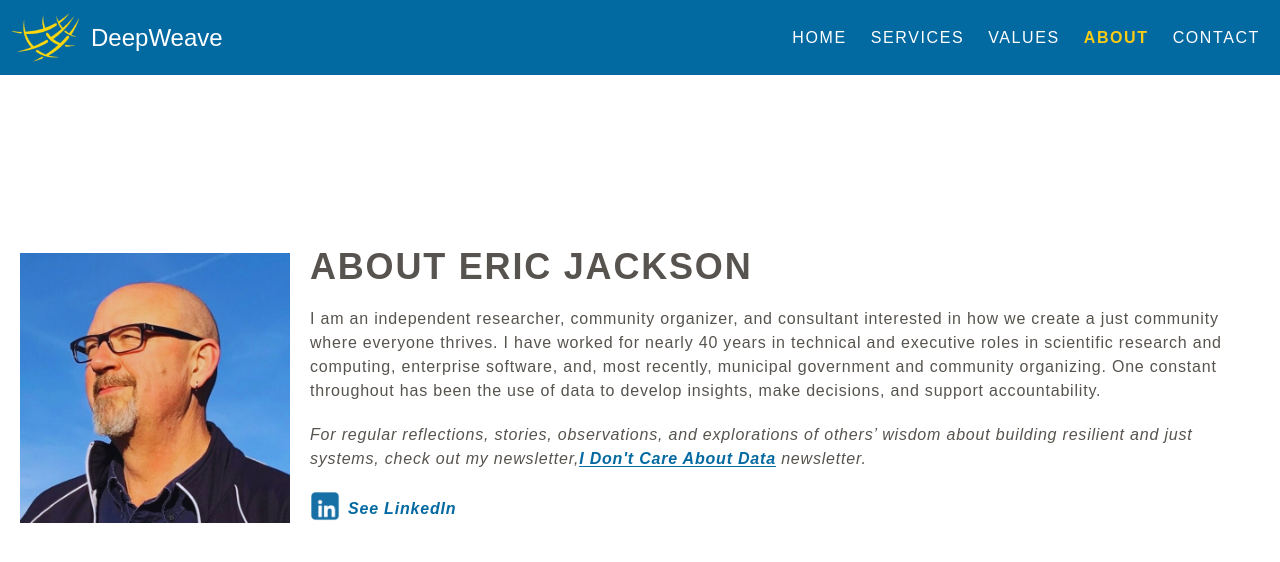
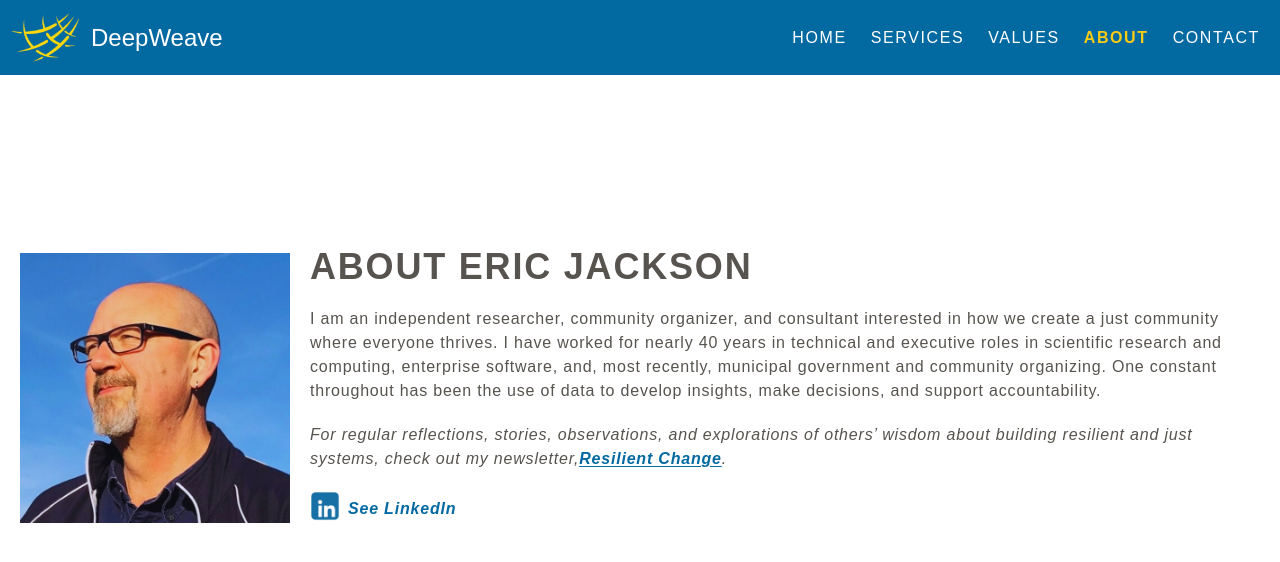
Before and after one commit to DeepWeave/deepweave-website, a Next.js app: page /about in a window 1280 px wide. Shown: the top 562 px of the page. Built offline with nearby package versions, Linux system fonts and the light colour scheme.

Commit message:
Update newsletter name

```diff
--- a/src/app/about/page.tsx
+++ b/src/app/about/page.tsx
@@ -32,8 +32,8 @@ export default function About() {
 						wisdom about building resilient and just systems, check out my newsletter,
 						<a href="https://deepweave.substack.com/" target="_blank" rel='noopener noreferrer'>
 							<span className='text-sky-700 italic font-semibold tracking-wider underline underline-offset-2 mt-3 hover:text-sky-800'>
-								I Don&apos;t Care About Data
-							</span> newsletter
+								Resilient Change
+							</span>
 						</a>.
 					</p>
 
```
